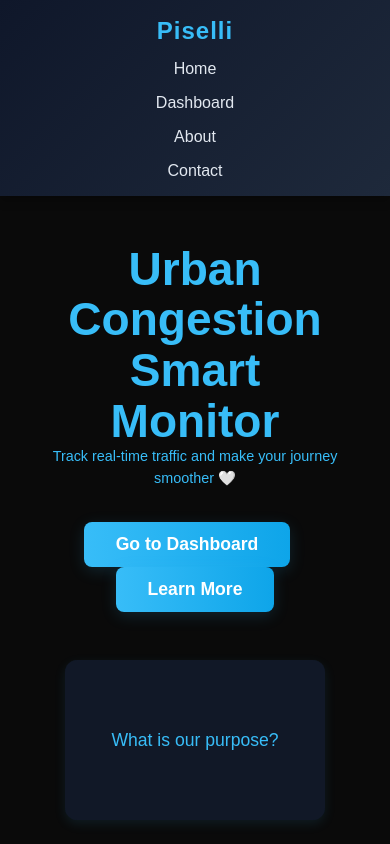
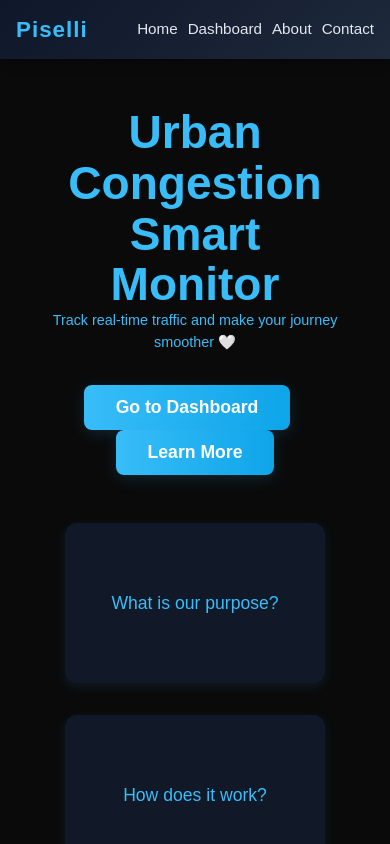
Before and after one commit to yass0k/urban-congestion, a React (Vite) app: page / in a window 390 px wide. Shown: the top 844 px of the page. Built offline with nearby package versions, Linux system fonts and the light colour scheme.

Commit message:
Trigger redeploy

```diff
--- a/src/components/Navbar.css
+++ b/src/components/Navbar.css
@@ -53,25 +53,24 @@
 
 @media (max-width: 768px) {
   .navbar {
-    flex-direction: column;
-    align-items: center;
+    flex-wrap: wrap;
+    justify-content: space-between;
     padding: 0.8rem 1rem;
-    text-align: center;
   }
 
   .logo {
-    font-size: 1.5rem;
-    margin-bottom: 0.5rem;
+    font-size: 1.4rem;
   }
 
   .links {
     display: flex;
-    flex-direction: column;
+    flex-wrap: wrap;
     gap: 10px;
+    justify-content: flex-end;
   }
 
   .links a {
     margin: 0;
-    font-size: 1rem;
+    font-size: 0.95rem;
   }
 }
--- a/src/components/Navbar.jsx
+++ b/src/components/Navbar.jsx
@@ -16,4 +16,4 @@ function Navbar() {
   )
 }
 
-export default Navbar
+export default Navbar;
```
